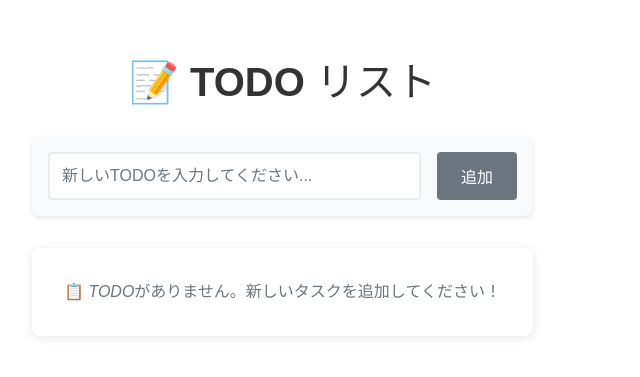
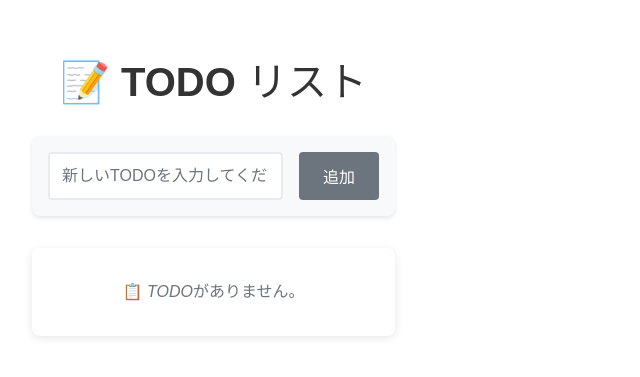
Before and after one commit to ditgroup-ogimoto-sota/test-2025, a React (Vite) app: page / in a window 1280 px wide. Shown: the part 215-592 px from the top of the page, without its empty margins (0-640 px from the left). Built offline with nearby package versions, Linux system fonts and the light colour scheme.

Commit message:
テストコミット

```diff
--- a/src/components/TodoList.tsx
+++ b/src/components/TodoList.tsx
@@ -34,7 +34,7 @@ const TodoList: React.FC<TodoListProps> = ({
     return (
       <ListContainer>
         <EmptyMessage>
-          📋 TODOがありません。新しいタスクを追加してください！
+          📋 TODOがありません。
         </EmptyMessage>
       </ListContainer>
     )
```
